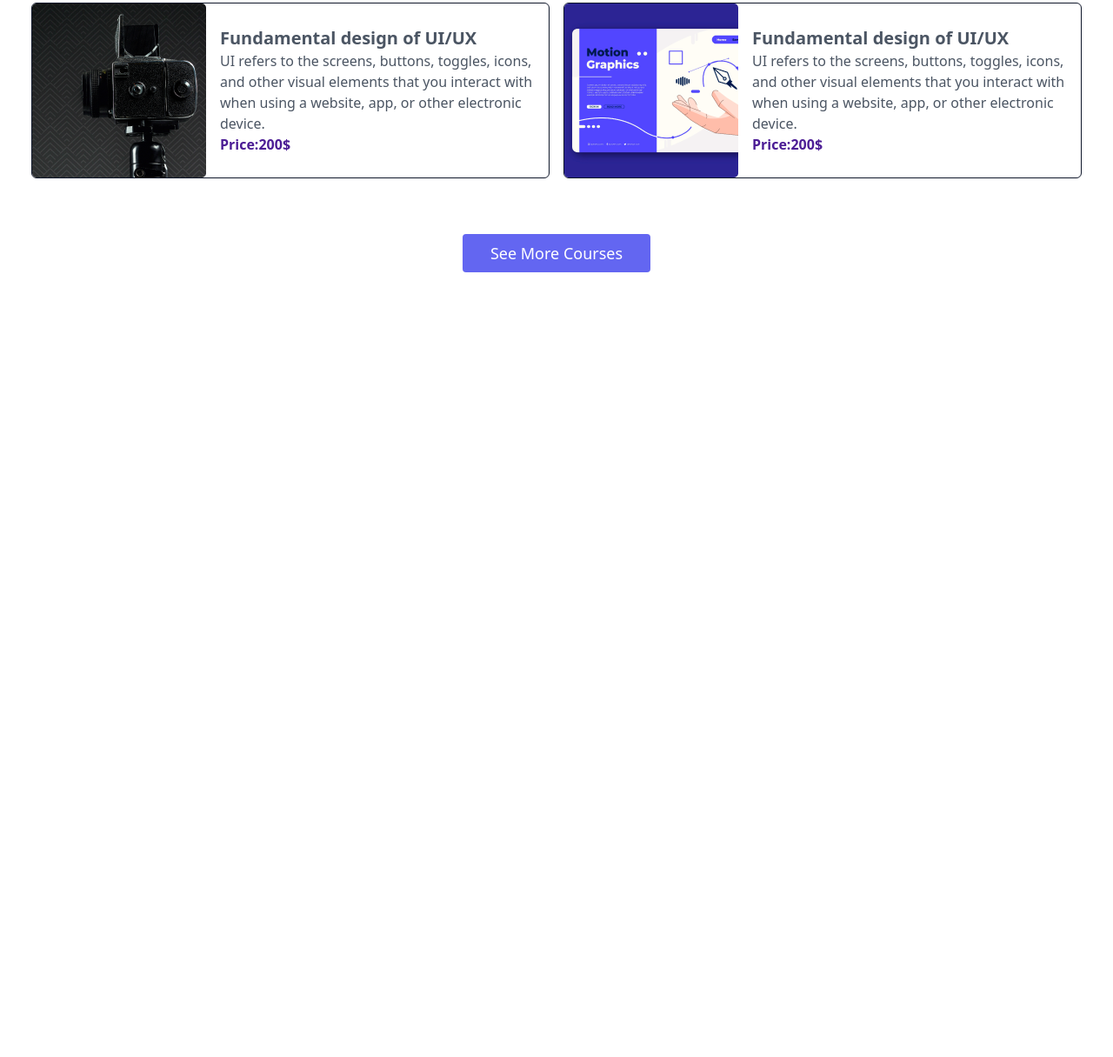
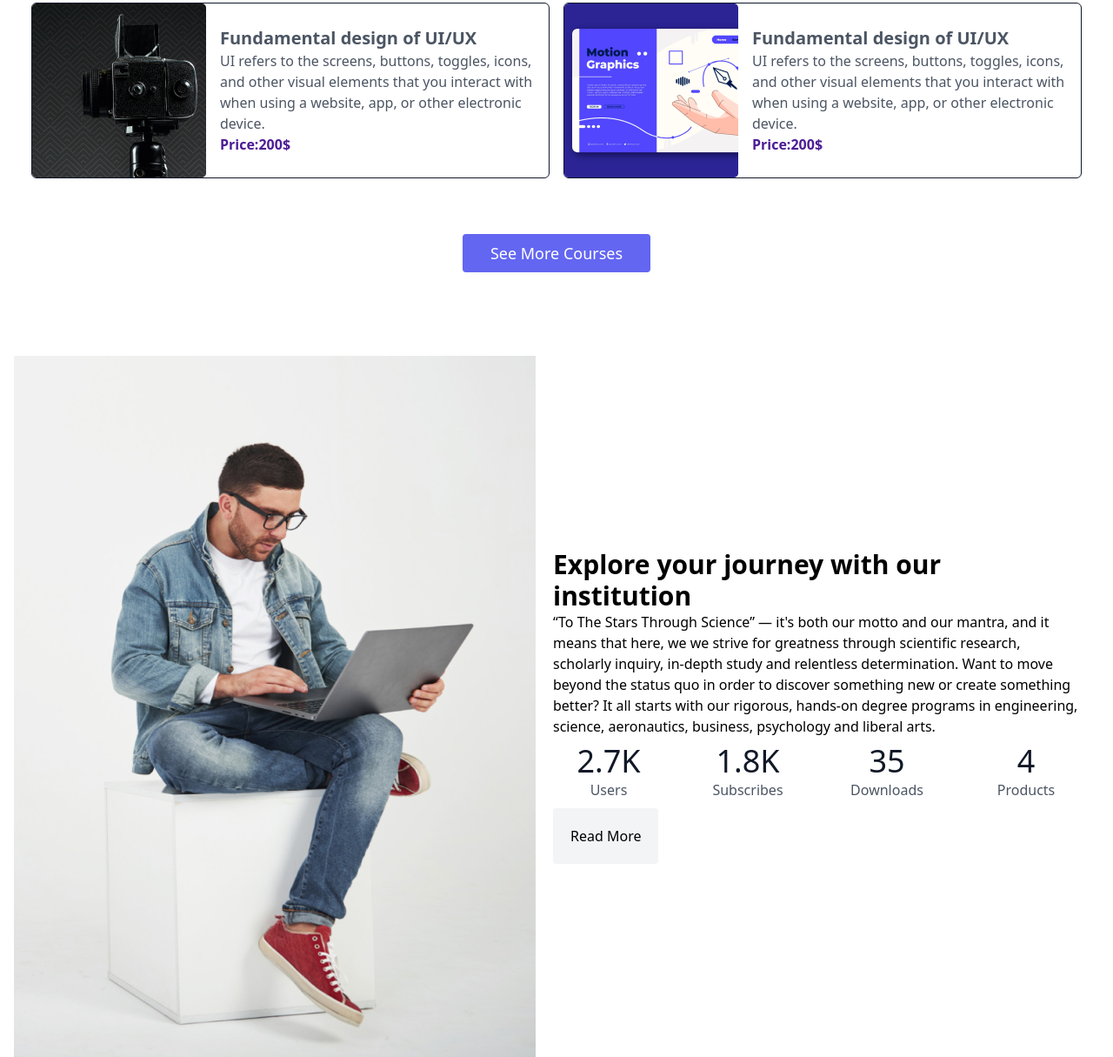
Before and after one commit to AzizulHakim18/Tech-Varsa, a plain HTML site: page index.html in a window 1280 px wide. Shown: the part 845-2060 px from the top of the page at 87% size. Before the commit the page ends 1254 px from the top, so only its background shows below. Drawn offline with nearby package versions, Linux system fonts and the light colour scheme.

Commit message:
journey part updated

```diff
--- a/index.html
+++ b/index.html
@@ -40,7 +40,7 @@
         <!-- top banner end -->
 
     </section>
-
+    <!-- popular courses  -->
     <section class="container mx-auto px-4">
         <div class="text-gray-600 body-font">
             <div class="container px-5 py-24 mx-auto">
@@ -54,6 +54,7 @@
                         <div class="w-16 h-1 rounded-full bg-indigo-500 inline-flex"></div>
                     </div>
                 </div>
+                <!-- grid section -->
                 <div class="grid gap-4 grid-cols-2">
                     <div class="flex border border-slate-900  rounded-md items-center">
                         <img src="images/course/course-1.png" alt="">
@@ -116,6 +117,47 @@
             </div>
         </div>
     </section>
+    <!-- explore section  -->
+    <section class="container mx-auto px-4">
+        <div class="flex items-center">
+            <img src="images/working.png" alt="">
+            <div class="px-5 mx-auto">
+                <h1 class="text-3xl font-bold">Explore your journey with our institution</h1>
+                <p>“To The Stars Through Science” — it's both our motto and our mantra, and it means that here, we we
+                    strive for greatness through scientific research, scholarly inquiry, in-depth study and relentless
+                    determination. Want to move beyond the status quo in order to discover something new or create
+                    something better? It all starts with our rigorous, hands-on degree programs in engineering, science,
+                    aeronautics, business, psychology and liberal arts.</p>
+                <div class="text-gray-600 body-font">
+                    <div class="container py-2 mx-auto">
+                        <div class="flex flex-wrap -m-4 text-center">
+                            <div class="p-4 sm:w-1/4 w-1/2">
+                                <h2 class="title-font font-medium sm:text-4xl text-3xl text-gray-900">2.7K</h2>
+                                <p class="leading-relaxed">Users</p>
+                            </div>
+                            <div class="p-4 sm:w-1/4 w-1/2">
+                                <h2 class="title-font font-medium sm:text-4xl text-3xl text-gray-900">1.8K</h2>
+                                <p class="leading-relaxed">Subscribes</p>
+                            </div>
+                            <div class="p-4 sm:w-1/4 w-1/2">
+                                <h2 class="title-font font-medium sm:text-4xl text-3xl text-gray-900">35</h2>
+                                <p class="leading-relaxed">Downloads</p>
+                            </div>
+                            <div class="p-4 sm:w-1/4 w-1/2">
+                                <h2 class="title-font font-medium sm:text-4xl text-3xl text-gray-900">4</h2>
+                                <p class="leading-relaxed">Products</p>
+                            </div>
+                        </div>
+                    </div>
+                </div>
+                <button
+                    class="inline-flex items-center bg-gray-100 bg-emerald-500 border-1 p-5 focus:outline-none hover:bg-red-400 hover:text-white rounded text-base mt-4 md:mt-0">Read
+                    More
+                </button>
+            </div>
+        </div>
+
+    </section>
 </body>
 
 </html>
```
